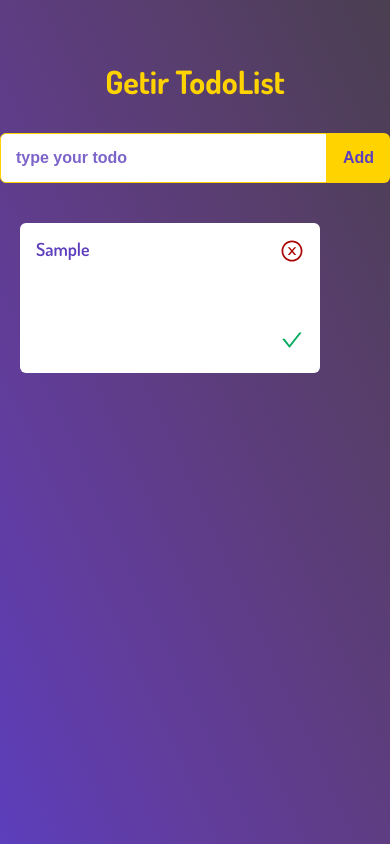
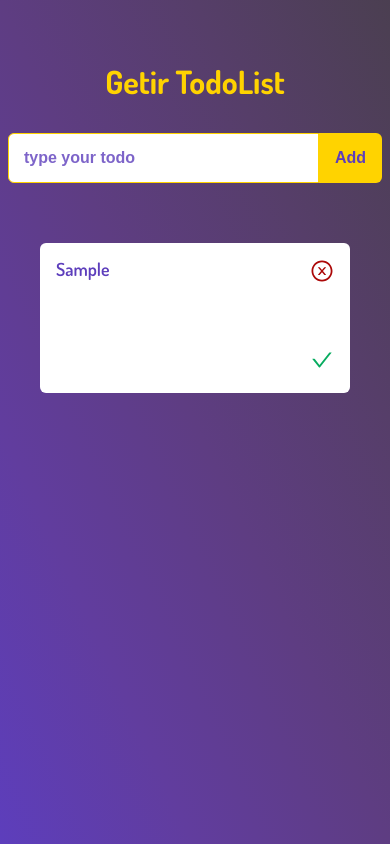
Before and after one commit to berkbaybas/getir-case-study, a React (Create React App) app: page / in a window 390 px wide. Both pictures are taken after typing "Sample" into the empty fields and a click on the button "Add". Built offline with nearby package versions, Linux system fonts and the light colour scheme.

Commit message:
responsive design implemented

```diff
--- a/src/components/Input/Input.module.scss
+++ b/src/components/Input/Input.module.scss
@@ -1,9 +1,15 @@
 @import '../../styles/variables.scss';
+@import '../../styles/mixin.scss';
 
 .Input {
   display: flex;
   justify-content: center;
   align-items: center;
+
+  @include mq {
+    margin-left: 8px;
+    margin-right: 8px;
+  }
 
   input {
     height: 50px;
--- a/src/components/Todo/todo.module.scss
+++ b/src/components/Todo/todo.module.scss
@@ -1,4 +1,5 @@
 @import '../../styles/variables.scss';
+@import '../../styles/mixin.scss';
 
 .Todo {
   height: 150px;
@@ -8,9 +9,13 @@
   display: flex;
   justify-content: space-between;
   border-radius: $gutter;
+  margin: 20px;
 
-  &:not(:first-child) {
-    margin-left: 20px;
+  @include mq('desktop') {
+    width: calc(50% - 40px);
+  }
+  @include mq {
+    width: 100%;
   }
 
   &.completed {
--- a/src/components/Todo/todolist.module.scss
+++ b/src/components/Todo/todolist.module.scss
@@ -1,4 +1,9 @@
+@import '../../styles/mixin.scss';
+
 .TodoList {
   padding: 40px 20px;
   display: flex;
+  justify-content: center;
+  flex-wrap: wrap;
+  width: 100%;
 }
--- a/src/styles/global.scss
+++ b/src/styles/global.scss
@@ -11,7 +11,8 @@
     #563e69,
     #4b3f51
   );
-  height: 100vh;
+  min-height: 100vh;
+  height: auto;
   margin-right: auto;
   margin-left: auto;
 }
--- a/src/styles/main.scss
+++ b/src/styles/main.scss
@@ -1,4 +1,5 @@
-@import "variables";
-@import "normalize";
-@import "formalize";
-@import "global";
+@import 'variables';
+@import 'mixin';
+@import 'normalize';
+@import 'formalize';
+@import 'global';
```
